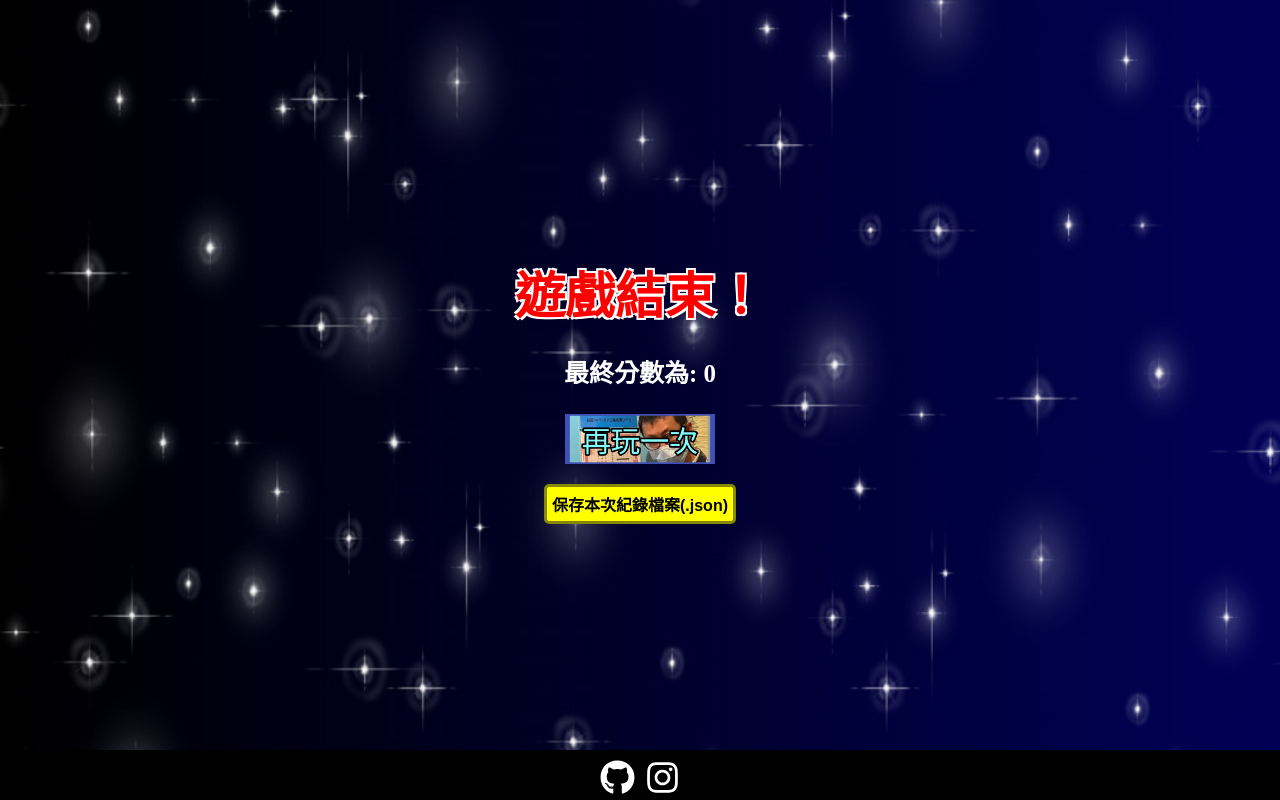
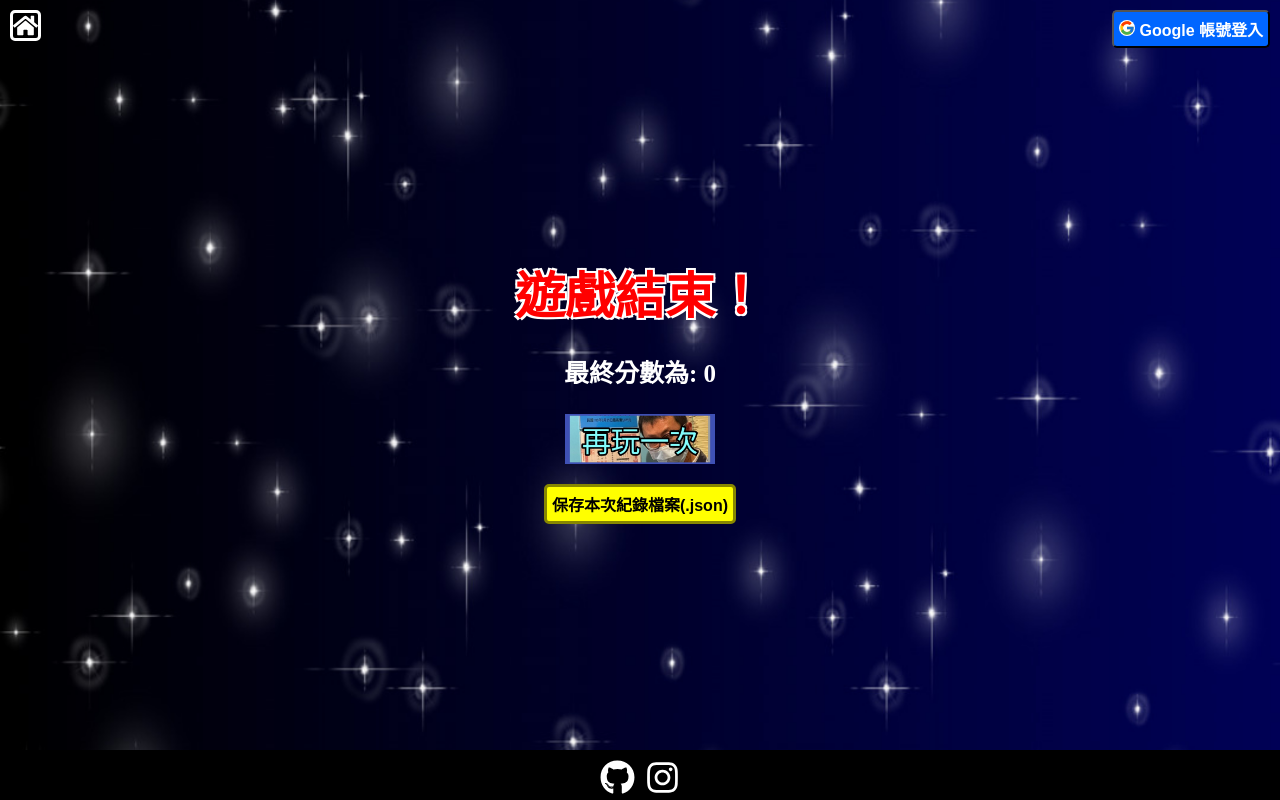
Before and after one commit to fanyuuu2006/LaBaG-NextJS, a Next.js app: page /gameover in a window 1280 px wide. Built offline with nearby package versions, Linux system fonts and the light colour scheme; no server answers.

Commit message:
refactor: LoginButton 替換

```diff
--- a/src/app/components/LoginButton.jsx
+++ b/src/app/components/LoginButton.jsx
@@ -1,29 +1,28 @@
 import { signIn, useSession } from "next-auth/react";
 import { FcGoogle } from "react-icons/fc";
+import UserButton from "./UserButton";
+
 export default function LoginButton() {
   const { data: session, status } = useSession();
 
-  if (status === "loading")
-    return (
-      <p style={{ color: "#FFFFFF", fontWeight: "bold", left: 0 }}>載入中...</p>
-    );
-
   return (
-    <>
-      {session ? (
+    <div style={{ position: "fixed", top: "10px", right: "10px" }}>
+      {status === "loading" ? (
+        <p style={{ color: "#FFFFFF", fontWeight: "bold", left: 0 }}>
+          載入中...
+        </p>
+      ) : session ? (
         <>
-          <p
-            style={{ fontSize: "18px", color: "#FFFFFF", fontWeight: "bold" }}
-          >{`歡迎，${session?.user?.name}！`}</p>
+          <UserButton />
         </>
       ) : (
         <button className="LoginButton" onClick={() => signIn("google")}>
           <FcGoogle
             style={{ backgroundColor: "#FFFFFF", borderRadius: "100%" }}
           />{" "}
-          使用 Google 帳號登入
+          Google 帳號登入
         </button>
       )}
-    </>
+    </div>
   );
 }
--- a/src/app/game/page.jsx
+++ b/src/app/game/page.jsx
@@ -5,7 +5,7 @@ import { useSession } from "next-auth/react";
 
 import Game from "./backend/PlayLaBaG";
 import Toast from "../Toast";
-import UserButton from "@/app/components/UserButton";
+import LoginButton from "@/app/components/LoginButton";
 import HomeButton from "@/app/components/HomeButton";
 import TitlePicture from "@/app/components/TitlePicture";
 import Pictures from "@/app/components/Pictures";
@@ -208,7 +208,7 @@ export default function GamePage() {
 
   return (
     <>
-      <UserButton />
+      <LoginButton />
       <div className="GameScreen">
         <HomeButton />
         <RuleButton />
--- a/src/app/gameover/page.jsx
+++ b/src/app/gameover/page.jsx
@@ -1,14 +1,16 @@
 "use client";
-import UserButton from "../components/UserButton";
+import HomeButton from "@/app/components/HomeButton";
+import LoginButton from "@/app/components/LoginButton";
 import AgainButton from "@/app/components/AgainButton";
 import GameoverText from "@/app/components/GameoverText";
 import DownloadJson from "@/app/components/DownloadJson";
-import Links from "../components/Links";
+import Links from "@/app/components/Links";
 
 export default function GameOverPage() {
   return (
     <>
-    <UserButton/>
+    <HomeButton/>
+    <LoginButton/>
       <div className="Screen">
         <GameoverText />
         <AgainButton />
--- a/src/app/page.jsx
+++ b/src/app/page.jsx
@@ -1,12 +1,11 @@
 "use client";
-import UserButton from "./components/UserButton";
 import LoginButton from "./components/LoginButton";
 import CirclePicture from "./components/CirclePicture";
 import Links from "./components/Links";
 export default function IndexPage() {
   return (
     <>
-    <UserButton/>
+      <LoginButton />
       <div className="Screen">
         <CirclePicture />
         <p
@@ -14,10 +13,9 @@ export default function IndexPage() {
             fontSize: "25px",
             color: "#FFFFFF",
           }}
-          >
+        >
           <b>請點擊上方圖片進入遊戲</b>
         </p>
-          <LoginButton/>
       </div>
       <Links />
     </>
--- a/src/styles/global.css
+++ b/src/styles/global.css
@@ -40,9 +40,6 @@ body {
 }
 
 .UserButton {
-  position: fixed;
-  top: 10px;
-  right: 10px;
   border-radius: 100%;
   border: 3px solid #000000;
   cursor: pointer;
@@ -52,10 +49,9 @@ body {
   font-size: 16px;
   font-weight: bold;
   color: #ffffff;
-  margin: 10px;
-  padding: 10px;
+  padding: 5px;
   background-color: #0066ff;
-  border-radius: 10px;
+  border-radius: 5px;
   white-space: nowrap; /* 防止按鈕換行 */
   cursor: pointer;
 }
```
